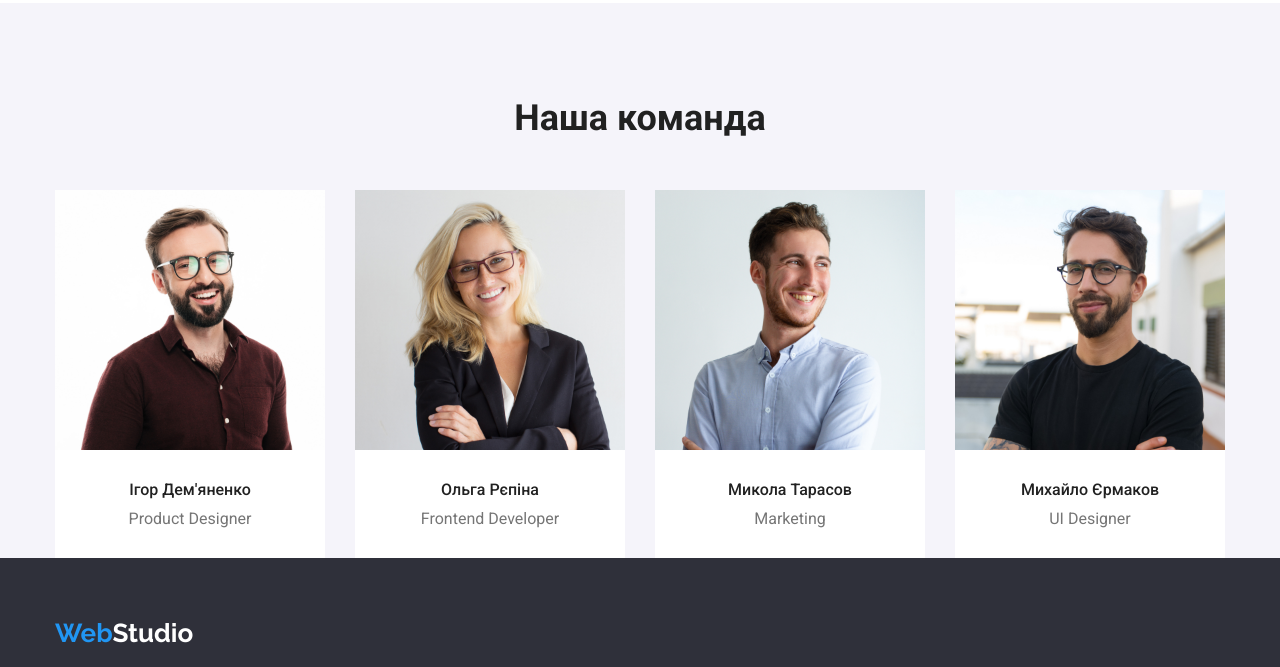
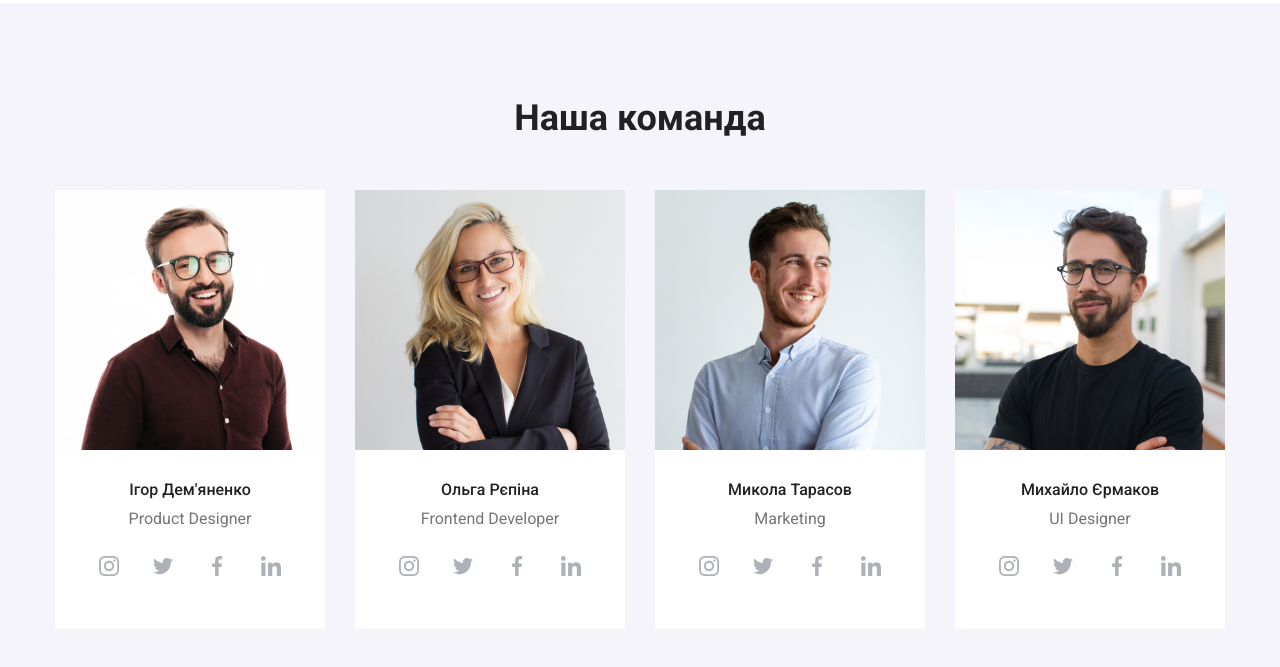
Before and after one commit to poohyou/homework4, a plain HTML site: page index.html in a window 1280 px wide. Shown: the part 1445-2112 px from the top of the page. Drawn offline with nearby package versions, Linux system fonts and the light colour scheme.

Commit message:
team icons

```diff
--- a/css/styles.css
+++ b/css/styles.css
@@ -12,6 +12,7 @@
     --accent-color: #2196F3;
     --bck-portfolio: #F5F4FA;
     --bckground-color: #2F303A;
+    --social-icons: #AFB1B8
 }
 body{
     font-family: 'roboto';
@@ -281,6 +282,7 @@ a.nav_right_mail:hover {
 /* ============================TEAM SECTION ============================*/
 .team {
     background-color: #F5F4FA;;
+    padding-bottom: 94px;
 
 }
 .team_title{
@@ -294,12 +296,10 @@ a.nav_right_mail:hover {
 .team_group {
     display: flex;
     gap: 30px;
-    /* padding-bottom: 94px; */
 }
 
 .team_info {
     padding-top: 30px;
-    padding-bottom: 30px;
     text-align: center;
     background-color: var(--white-color);
 
@@ -317,6 +317,35 @@ a.nav_right_mail:hover {
     font-size: 16px;
     line-height: 1.2;
     text-align: center;
+}
+.team_icons {
+    padding-bottom: 41px;
+    display: flex;
+    margin-top: 16px;
+    justify-content: center;
+    gap: 10px;
+}
+.team_icons_link {
+    display: flex;
+    justify-content: center;
+    align-items: center;
+    border-radius: 50%;
+    width: 44px;
+    height: 44px;
+}
+.team_icons_link:hover,
+.team_icons_link:focus {
+    background-color: var(--accent-color);
+}
+
+.team_icons_group {
+    width: 20px;
+    height: 20px;
+    fill: var(--social-icons);
+}
+.team_icons_link:hover .team_icons_group,
+.team_icons_link:focus .team_icons_group {
+    fill: var(--white-color);
 }
   /* ============================TEAM SECTION ==========================*/
 
--- a/index.html
+++ b/index.html
@@ -163,6 +163,39 @@
               <p class="team_name">Ігор Дем'яненко</p>
               <p class="team_job">Product Designer</p>
 
+
+                <ul class="team_icons">
+                  <li>
+                    <a class="team_icons_link" href="">
+                    <svg class="team_icons_group">
+                      <use href="./images/sprite/symbol-defs.svg#icon-instagram"></use>
+                    </svg>
+                    </a>
+                  </li>
+                  <li>
+                    <a class="team_icons_link" href="">
+                    <svg class="team_icons_group">
+                      <use href="./images/sprite/symbol-defs.svg#icon-twitter"></use>
+                    </svg>
+                    </a>
+                  </li>
+                  <li>
+                    <a class="team_icons_link" href="">
+                    <svg class="team_icons_group">
+                      <use href="./images/sprite/symbol-defs.svg#icon-facebook"></use>
+                    </svg>
+                  </a>
+                </li>
+                  <li>
+                    <a class="team_icons_link" href="">
+                    <svg class="team_icons_group">
+                        <use href="./images/sprite/symbol-defs.svg#icon-linkedin"></use>
+                      </svg>
+                    </a>
+                  </li>
+                </ul>
+
+
             </div>
           </li>
           <li>
@@ -175,6 +208,36 @@
             <div class="team_info">
               <p class="team_name">Ольга Рєпіна</p>
               <p class="team_job">Frontend Developer</p>
+              <ul class="team_icons">
+                <li>
+                  <a class="team_icons_link" href="">
+                  <svg class="team_icons_group">
+                    <use href="./images/sprite/symbol-defs.svg#icon-instagram"></use>
+                  </svg>
+                  </a>
+                </li>
+                <li>
+                  <a class="team_icons_link" href="">
+                  <svg class="team_icons_group">
+                    <use href="./images/sprite/symbol-defs.svg#icon-twitter"></use>
+                  </svg>
+                  </a>
+                </li>
+                <li>
+                  <a class="team_icons_link" href="">
+                  <svg class="team_icons_group">
+                    <use href="./images/sprite/symbol-defs.svg#icon-facebook"></use>
+                  </svg>
+                </a>
+              </li>
+                <li>
+                  <a class="team_icons_link" href="">
+                  <svg class="team_icons_group">
+                      <use href="./images/sprite/symbol-defs.svg#icon-linkedin"></use>
+                    </svg>
+                  </a>
+                </li>
+              </ul>
             </div>
           </li>
           <li>
@@ -187,6 +250,36 @@
             <div class="team_info">
               <p class="team_name">Микола Тарасов</p>
               <p class="team_job">Marketing</p>
+              <ul class="team_icons">
+                <li>
+                  <a class="team_icons_link" href="">
+                  <svg class="team_icons_group">
+                    <use href="./images/sprite/symbol-defs.svg#icon-instagram"></use>
+                  </svg>
+                  </a>
+                </li>
+                <li>
+                  <a class="team_icons_link" href="">
+                  <svg class="team_icons_group">
+                    <use href="./images/sprite/symbol-defs.svg#icon-twitter"></use>
+                  </svg>
+                  </a>
+                </li>
+                <li>
+                  <a class="team_icons_link" href="">
+                  <svg class="team_icons_group">
+                    <use href="./images/sprite/symbol-defs.svg#icon-facebook"></use>
+                  </svg>
+                </a>
+              </li>
+                <li>
+                  <a class="team_icons_link" href="">
+                  <svg class="team_icons_group">
+                      <use href="./images/sprite/symbol-defs.svg#icon-linkedin"></use>
+                    </svg>
+                  </a>
+                </li>
+              </ul>
             </div>
           </li>
           <li>
@@ -200,6 +293,36 @@
             <div class="team_info">
               <p class="team_name">Михайло Єрмаков</p>
               <p class="team_job">UI Designer</p>
+              <ul class="team_icons">
+                <li>
+                  <a class="team_icons_link" href="">
+                  <svg class="team_icons_group">
+                    <use href="./images/sprite/symbol-defs.svg#icon-instagram"></use>
+                  </svg>
+                  </a>
+                </li>
+                <li>
+                  <a class="team_icons_link" href="">
+                  <svg class="team_icons_group">
+                    <use href="./images/sprite/symbol-defs.svg#icon-twitter"></use>
+                  </svg>
+                  </a>
+                </li>
+                <li>
+                  <a class="team_icons_link" href="">
+                  <svg class="team_icons_group">
+                    <use href="./images/sprite/symbol-defs.svg#icon-facebook"></use>
+                  </svg>
+                </a>
+              </li>
+                <li>
+                  <a class="team_icons_link" href="">
+                  <svg class="team_icons_group">
+                      <use href="./images/sprite/symbol-defs.svg#icon-linkedin"></use>
+                    </svg>
+                  </a>
+                </li>
+              </ul>
             </div>
           </li>
         </ul>
```
